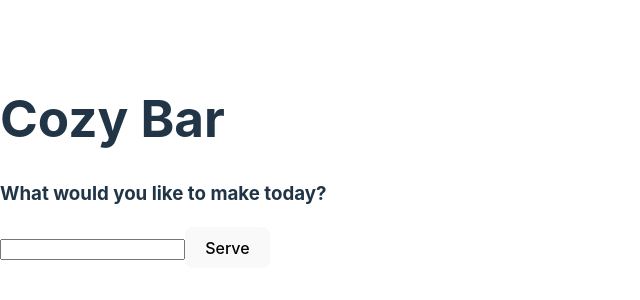
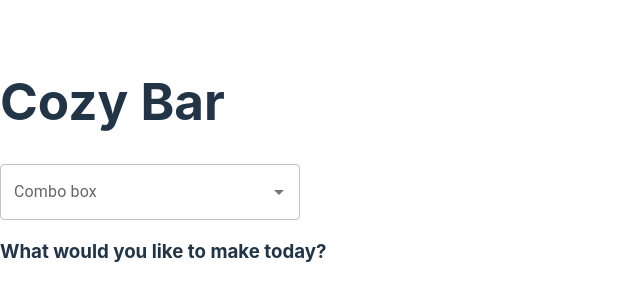
Before and after one commit to Hopeah/cozy-bar, a React (Vite) app: page / in a window 1280 px wide. Shown: the part 238-538 px from the top of the page, without its empty margins (0-640 px from the left). Built offline with nearby package versions, Linux system fonts and the light colour scheme; no server answers.

Commit message:
Add autocomplete

```diff
--- a/package.json
+++ b/package.json
@@ -12,6 +12,7 @@
     "@emotion/react": "^11.10.6",
     "@emotion/styled": "^11.10.6",
     "@mui/material": "^5.11.12",
+    "axios": "^1.3.4",
     "react": "^18.2.0",
     "react-dom": "^18.2.0"
   },
--- a/src/components/Cocktail.jsx
+++ b/src/components/Cocktail.jsx
@@ -1,15 +1,104 @@
 import React from 'react';
+import { useRef } from 'react'
+import TextField from '@mui/material/TextField';
+import Autocomplete from '@mui/material/Autocomplete';
 
 function Cocktail() {
-    const [cocktail, setCocktail] = React.useState({
-    });
+    // const [cocktail, setCocktail] = React.useState({});
 
-    const [input, setInput] = React.useState('');
+    // const [input, setInput] = React.useState('');
+    // const [drinkName, setDrinkName] = React.useState('');
+
+    // React.useEffect(() => {
+    //     handleClick()
+    // }, [drinkName])
+
+    // function getSpecificCocktail(name) {
+    //     fetch(`https://www.thecocktaildb.com/api/json/v1/1/search.php?s=${name}`)
+    //         .then(res => res.json()) // parse response as JSON
+    //         .then(data => {
+    //             setCocktail({
+    //                 name: data.drinks[0].strDrink,
+    //                 instructions: data.drinks[0].strInstructions,
+    //                 image: data.drinks[0].strDrinkThumb
+    //             })
+    //         })
+    //         .catch(err => {
+    //             console.log(`error ${err}`)
+    //         });
+    // }
+
+    // function handleChange(event) {
+    //     const {value} = event.target
+    //     setInput(value)
+    // }
+
+    // function handleClick() {
+    //     setDrinkName(input)
+    //     getSpecificCocktail(drinkName)
+    // }
+
+    // return (
+    //     <main>
+    //         <div className="form">
+    //             <h3>What would you like to make today?</h3>
+    //             <input
+    //                 type="text"
+    //                 className="form-input"
+    //                 name="drinkName"
+    //                 value={input}
+    //                 onChange={handleChange}
+    //             />
+    //             <button
+    //                 className="form-button"
+    //                 onClick={handleClick}
+    //             >
+    //                 Serve
+    //             </button>
+    //         </div>
+
+    //             {drinkName ?
+    //                 <div className="info">
+    //                     <img src={cocktail.image} alt="cocktail image" />
+    //                     <h2>{cocktail.name}</h2>
+    //                     <h2>Instructions: {cocktail.instructions}</h2>
+    //                 </div>
+    //                 :
+    //                 <div className="no-info">
+    //                 </div>
+    //             }
+    //     </main>
+    // )
+
+    const [cocktails, setCocktails] = React.useState([]);
+    const [cocktail, setCocktail] = React.useState({});
     const [drinkName, setDrinkName] = React.useState('');
+    const previousController = useRef();
 
     React.useEffect(() => {
-        handleClick()
+        getSpecificCocktail(drinkName)
     }, [drinkName])
+
+    function searchCocktails(searchTerm) {
+        if (previousController.current) {
+            previousController.current.abort();
+        }
+        const controller = new AbortController();
+        const signal = controller.signal;
+        previousController.current = controller;
+        fetch(`https://www.thecocktaildb.com/api/json/v1/1/search.php?s=${searchTerm}`, {
+            signal
+        })
+        .then(res => res.json())
+        .then(data => {
+            // console.log("search term: " + searchTerm + ", results: ",
+            // data.drinks);
+            const updatedCocktails = data.drinks.map((drink) => {
+                return { strDrink: drink.strDrink }
+            });
+            setCocktails(updatedCocktails);
+        });
+    }
 
     function getSpecificCocktail(name) {
         fetch(`https://www.thecocktaildb.com/api/json/v1/1/search.php?s=${name}`)
@@ -26,46 +115,50 @@ function Cocktail() {
             });
     }
 
-    function handleChange(event) {
-        const {value} = event.target
-        setInput(value)
+    function onInputChange(event, value, reason) {
+        if (value) {
+            searchCocktails(value)
+        } else {
+            setCocktails([])
+        }
     }
 
-    function handleClick() {
-        setDrinkName(input)
-        getSpecificCocktail(drinkName)
+    function handleChange(event, value, reason) {
+        setDrinkName(value.strDrink)
+    }
+
+    function resetSelection() {
+        setDrinkName('')
     }
 
     return (
-        <main>
-            <div className="form">
-                <h3>What would you like to make today?</h3>
-                <input
-                    type="text"
-                    className="form-input"
-                    name="drinkName"
-                    value={input}
-                    onChange={handleChange}
-                />
-                <button
-                    className="form-button"
-                    onClick={handleClick}
-                >
-                    Serve
-                </button>
-            </div>
-
+        <div>
+            <Autocomplete
+                id="combo-box-demo"
+                options={cocktails}
+                onInputChange={onInputChange}
+                onChange={handleChange}
+                getOptionLabel={(option) => option.strDrink}
+                style={{ width: 300 }}
+                value={null}
+                blurOnSelect={true}
+                renderInput={(params) => (
+                    <TextField {...params} label="Combo box" variant="outlined" />
+                )}
+            />
                 {drinkName ?
                     <div className="info">
                         <img src={cocktail.image} alt="cocktail image" />
-                        <h2>{cocktail.name}</h2>
+                        <h2>We will be making {cocktail.name.toLowerCase()}.</h2>
                         <h2>Instructions: {cocktail.instructions}</h2>
+                        <button onClick={resetSelection}>Clear</button>
                     </div>
                     :
                     <div className="no-info">
+                        <h3>What would you like to make today?</h3>
                     </div>
                 }
-        </main>
+        </div>
     )
 }
 
```
Also changed, not shown: 1 other file (tests, documents, lock files or other folders).
